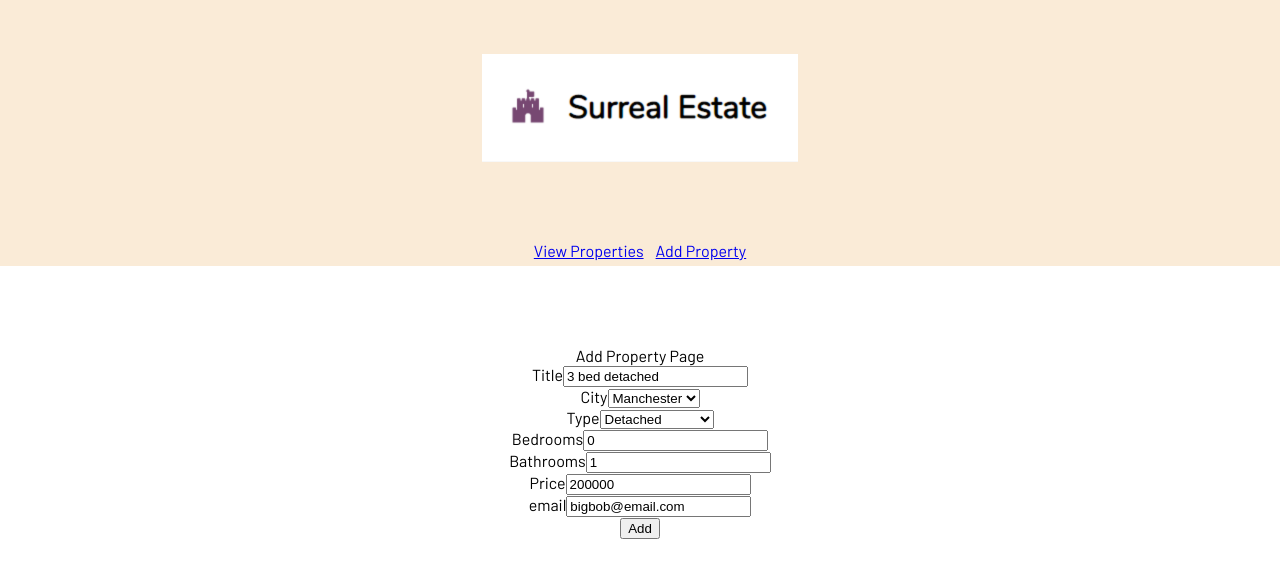
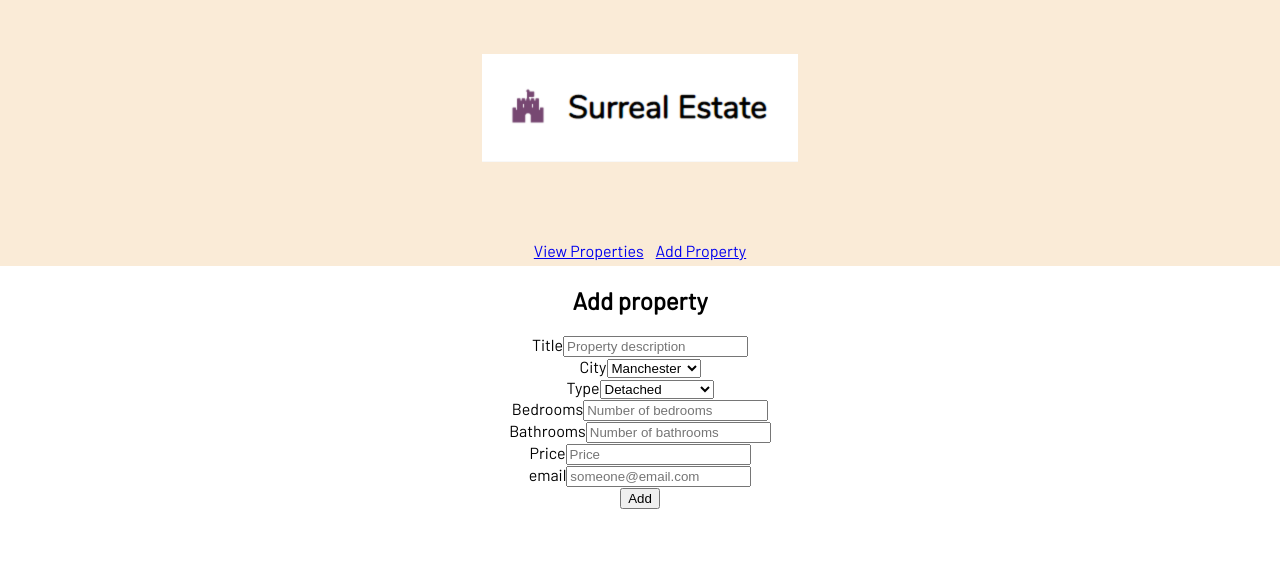
Before and after one commit to billsongames/surreal-estate, a React (Create React App) app: page /AddProperty in a window 1280 px wide. Shown: the top 578 px of the page. Built offline with nearby package versions, Linux system fonts and the light colour scheme.

Commit message:
search fields working

```diff
--- a/package.json
+++ b/package.json
@@ -7,6 +7,7 @@
     "@testing-library/react": "^13.4.0",
     "@testing-library/user-event": "^13.5.0",
     "axios": "^1.3.3",
+    "qs": "^6.11.0",
     "react": "^18.2.0",
     "react-dom": "^18.2.0",
     "react-router-dom": "^6.8.1",
--- a/src/components/AddProperty/AddProperty.jsx
+++ b/src/components/AddProperty/AddProperty.jsx
@@ -2,6 +2,8 @@ import { React, useState } from "react";
 import axios from "axios";
 
 import Alert from "../Alert/Alert";
+
+import { cities, types } from "../../data/data"
 
 import "./add-property.css"
 
@@ -13,9 +15,9 @@ function AddProperty() {
       city: "Manchester",
       type: "Detached",
       bedrooms: 0,
-      bathrooms: 1,
-      price: 200000,
-      email: "bigbob@email.com",
+      bathrooms: 0,
+      price: 0,
+      email: "",
     },
     alert: {
       message: "",
@@ -57,56 +59,86 @@ function AddProperty() {
 
   return(
     <div>
-      <Alert message={alert.message} success={alert.isSuccess}/>
-
-    <div className="add-property">
-        Add Property Page
+      <div className="add-property">
+        <h2>Add property</h2>
         <form onSubmit={handleAddProperty}>
           <div>
             <label htmlFor="title">Title</label>
-            <input id="title" name="title" value={fields.title} onChange={handleFieldChange}></input>
+            <input
+              required
+              id="title"
+              name="title"
+              placeholder="Property description"
+
+              onChange={handleFieldChange}>
+            </input>
           </div>
 
           <div>
             <label htmlFor="city">City</label>
-            <select id="city" name="city" value={fields.city} onChange={handleFieldChange}>
-              <option value="Manchester">Manchester</option>
-              <option value="Leeds">Leeds</option>
-              <option value="Sheffield">Sheffield</option>
-              <option value="Liverpool">Liverpool</option>
+            <select
+              required
+              id="city"
+              name="city"
+              value={fields.city}
+              onChange={handleFieldChange}>
+              {cities.map((location) => (
+                <option value={location}>{location}</option>
+              ))}
             </select>
           </div>
 
           <div>
             <label htmlFor="type">Type</label>
             <select id="type" name="type" value={fields.type} placeholder="Property type" onChange={handleFieldChange}>
-              <option value="Detached">Detached</option>
-              <option value="Semi-Detached">Semi-Detached</option>
-              <option value="Terraced">Terraced</option>
-              <option value="End of Terrace">End of Terrace</option>
-              <option value="Cottage">Cottage</option>
-              <option value="Bungalow">Bungalow</option>
+            {types.map((type) => (
+                <option value={type}>{type}</option>
+              ))}
             </select>
           </div>
 
           <div>
             <label htmlFor="Bedrooms">Bedrooms</label>
-            <input id="bedrooms" name="bedrooms" value={fields.bedrooms} placeholder="Number of bedrooms" onChange={handleFieldChange}></input>
+            <input
+              required
+              id="bedrooms"
+              name="bedrooms"
+              placeholder="Number of bedrooms"
+              onChange={handleFieldChange}>
+            </input>
           </div>
 
           <div>
             <label htmlFor="Bathrooms">Bathrooms</label>
-            <input id="bathrooms" name="bathrooms" value={fields.bathrooms} placeholder="Number of bathrooms" onChange={handleFieldChange}></input>
+            <input
+              required
+              id="bathrooms"
+              name="bathrooms"
+              placeholder="Number of bathrooms"
+              onChange={handleFieldChange}>
+            </input>
           </div>
 
           <div>
             <label htmlFor="Price">Price</label>
-            <input id="price" name="price" value={fields.price} placeholder="Price" onChange={handleFieldChange}></input>
+            <input
+              required
+              id="price"
+              name="price"
+              placeholder="Price"
+              onChange={handleFieldChange}>
+            </input>
           </div>
 
           <div>
             <label htmlFor="email">email</label>
-            <input id="email" name="email" value={fields.email} onChange={handleFieldChange}></input>
+            <input
+              required
+              id="email"
+              name="email"
+              placeholder="someone@email.com"
+              onChange={handleFieldChange}>
+            </input>
           </div>
 
           <div>
@@ -114,6 +146,9 @@ function AddProperty() {
           </div>
         </form>
       </div>
+      <div className="alert-message">
+        <Alert message={alert.message} success={alert.isSuccess}/>
+      </div>
     </div>
   )
 }
--- a/src/components/AddProperty/add-property.css
+++ b/src/components/AddProperty/add-property.css
@@ -1,3 +1,9 @@
 .add-property {
-  padding: 5%
+  padding: 10px%
 }
+
+.alert-message {
+  margin: auto;
+  width: 300px;
+  padding: 4px;
+}
--- a/src/components/Alert/alert.css
+++ b/src/components/Alert/alert.css
@@ -1,9 +1,17 @@
 .property-added-true {
+  padding: 4px;
+  margin: 4px;
+  font-size: 20px;
+  font-weight: bold;
   background-color: green;
   color: black;
 }
 
 .property-added-false {
+  padding: 4px;
+  margin: 4px;
+  font-size: 20px;
+  font-weight: bold;
   background-color: red;
   color: black;
 }
--- a/src/components/Properties/Properties.jsx
+++ b/src/components/Properties/Properties.jsx
@@ -1,53 +1,66 @@
 import { React, useState, useEffect } from "react";
+import { useLocation } from "react-router-dom"
+
 import axios from "axios";
 
 import PropertyCard from "../PropertyCard/PropertyCard";
 import Alert from "../Alert/Alert"
+import SideBar from "../SideBar/SideBar";
 
 import "./properties.css"
 
 function Properties() {
-  const validProps = {
-    fields: {
-      title: "3 bed detached",
-      city: "Manchester",
-      type: "Detached",
-      bedrooms: 0,
-      bathrooms: 1,
-      price: 200000,
-      email: "bigbob@email.com",
-    },
-    alert: {
-      message: "",
-      isSuccess: false
-    }
-  }
-
   const [properties,setProperties] = useState([])
   const [alert,setAlert] = useState({message: ""})
 
-  const postAddress="http://localhost:4000/api/v1/PropertyListing/"
+  const apiUrl="http://localhost:4000/api/v1/PropertyListing"
+
+  // SHOW ALL PROPERTIES
 
   useEffect(() => {
     axios
-      .get(postAddress)
+      .get(apiUrl)
 
       .then(function (response) {
-        console.log(response)
         setProperties(response.data)
       })
 
       .catch(function(error) {
         setAlert({message: "Error loading properties"})
-        console.log(error)
       })
 
   }, []);
 
+  const { search } = useLocation()
+
+  // CUSTOM SEARCH
+
+  useEffect(() => {
+    axios
+      .get(`${apiUrl}${search}`)
+
+      .then(function (response) {
+        setProperties(response.data)
+        console.log(response.data)
+      })
+
+      .catch(function(error) {
+        console.error(error)
+      })
+
+  }, [search])
+
   return(
-    <div>
+    <>
       <h2>Properties</h2>
+      <div className="properties-results">
+        {properties.length} properties found
+      </div>
       <div className="properties-container">
+        <div>
+          <SideBar/>
+        </div>
+        <div className="property-cards">
         {properties.map((property) => (
           <div key={property._id}>
             <PropertyCard
@@ -60,13 +73,13 @@ function Properties() {
               email={property.email}
             />
           </div>
-
         ))}
+        </div>
       </div>
       <div>
         <Alert message={alert.message}/>
       </div>
-    </div>
+    </>
   )
 }
 
--- a/src/components/Properties/properties.css
+++ b/src/components/Properties/properties.css
@@ -1,4 +1,9 @@
 .properties-container {
   display: grid;
-  grid-template-columns: 20% 20% 20% 10% 20%;
+  grid-template-columns: 20% 80%;
 }
+
+.property-cards {
+  display: grid;
+  grid-template-columns: 20% 20% 20% 20% 20%;
+}
--- a/src/components/PropertyCard/property-card.css
+++ b/src/components/PropertyCard/property-card.css
@@ -1,4 +1,5 @@
 .property-card {
+  padding: 10px;
   margin: 10px;
   display: flex;
   flex-flow: column;
--- /dev/null
+++ b/src/components/SideBar/SideBar.jsx
@@ -0,0 +1,36 @@
+import React from "react";
+import { Link, useLocation } from "react-router-dom"
+import QueryString from "qs";
+
+import {homeUrl, cities } from "../../data/data";
+
+import "./sidebar.css"
+
+function SideBar() {
+  const BuildQueryString = (operation, valueObj) => {
+    const { search } = useLocation()
+
+    const currentQueryParams = QueryString.parse(search, {ignoreQueryPrefix:true})
+
+    const newQuery={...currentQueryParams, [operation]: JSON.stringify(valueObj)}
+
+    return QueryString.stringify(newQuery, {addQueryPrefix: true, encode: false})
+  }
+
+  return(
+    <div className="sidebar">
+      <div className="sidebar-link">
+        <Link className="sidebar-link" to={homeUrl}>View all properties</Link>
+      </div>
+      {cities.map((location) => (
+        <div key={location} className="sidebar-link">
+          <Link to={BuildQueryString("query", {city: location})}>{location}</Link>
+        </div>
+      ))}
+      <Link className="sidebar-link" to={BuildQueryString("sort", {price: 1})}>Sort by Price ascending</Link>
+      <Link className="sidebar-link" to={BuildQueryString("sort", {price: -1})}>Sort by Price descending</Link>
+    </div>
+
+  )
+}
+export default SideBar
--- /dev/null
+++ b/src/components/SideBar/sidebar.css
@@ -0,0 +1,10 @@
+.sidebar {
+  display: flex;
+  flex-direction: column;
+}
+
+.sidebar-link {
+  margin: 12px;
+  background-color: antiquewhite;
+
+}
--- /dev/null
+++ b/src/data/data.js
@@ -0,0 +1,30 @@
+export const homeUrl = "http://localhost:3000/"
+
+export const propertyListingUrl="http://localhost:4000/api/v1/PropertyListing"
+
+export const favouriteUrl="http://localhost:4000/api/v1/Favourite"
+
+export const favouritesUrl="http://localhost:4000/api/v1/Favourites"
+
+export const cities = [
+  "Manchester",
+  "Sheffield",
+  "Leeds",
+  "Liverpool",
+  "Birmingham",
+  "London",
+  "Doncaster",
+  "Edinburgh",
+  "Glasgow",
+  "Cardiff"
+]
+
+export const types= [
+  "Detached",
+  "Semi-Detached",
+  "Terraced",
+  "End of Terrace",
+  "Cottage",
+  "Bungalow",
+  "Shed",
+]
```
Also changed, not shown: 1 other file (tests, documents, lock files or other folders).
